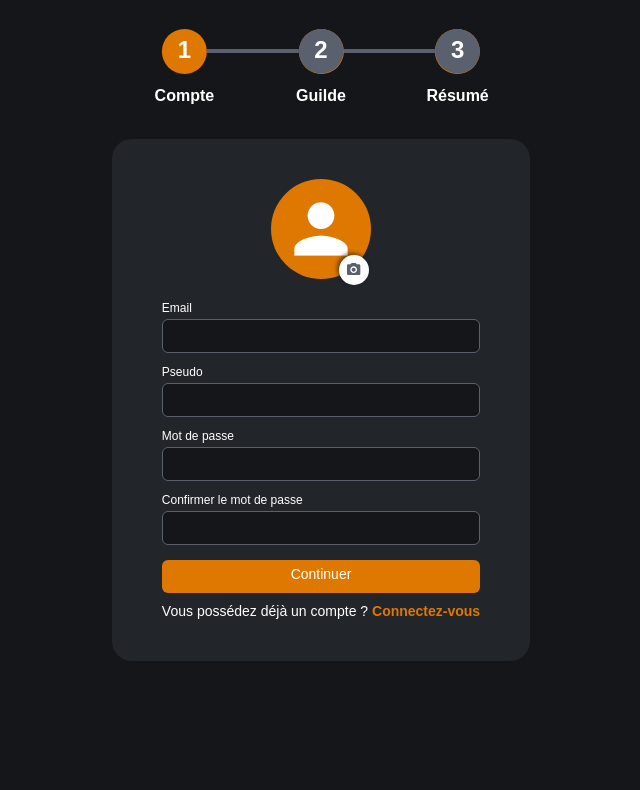
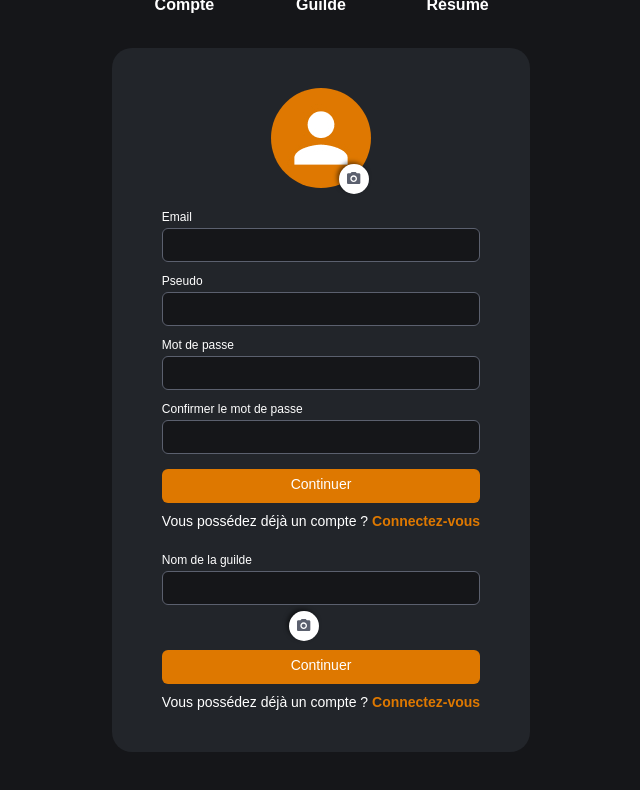
Before and after one commit to MelvinCourant/guild-battle-master, a Vue app in the folder front/: page /register in a window 1280 px wide. Shown: the top 790 px of the page, without its empty margins (319-959 px from the left). Built offline with nearby package versions, Linux system fonts and the light colour scheme.

Commit message:
:art: update forms to use provide inject to send forms and insert more than one form in component

```diff
--- a/front/src/components/FormPage.vue
+++ b/front/src/components/FormPage.vue
@@ -3,18 +3,14 @@
   import Form from "@components/utils/Form.vue";
   import Stepper from "@components/utils/Stepper.vue";
   import type { PropType } from "vue";
-  import type { ISteps, IImage, IForm } from "@models/form.ts";
+  import type { IStep, IImage } from "@models/form.ts";
 
   defineProps({
     steps: {
-      type: Array as PropType<ISteps>,
+      type: Array as PropType<Array<IStep>>,
     },
     image: {
       type: Object as PropType<IImage>,
-    },
-    form: {
-      type: Object as PropType<IForm>,
-      required: true,
     }
   })
 </script>
@@ -25,10 +21,10 @@
     </div>
     <div class="form-page__form">
       <Stepper
-          v-if="form.steps"
-          :steps="form.steps"
+          v-if="steps"
+          :steps="steps"
       />
-      <Form :form="form"/>
+      <Form/>
     </div>
   </div>
 </template>
--- a/front/src/components/utils/Form.vue
+++ b/front/src/components/utils/Form.vue
@@ -1,15 +1,11 @@
 <script setup lang="ts">
   import "@css/components/utils/form.scss";
   import Field from "@components/utils/Field.vue";
-  import type { PropType } from "vue";
   import type { IForm } from "@models/form.ts";
+  import { reactive, inject } from "vue";
 
-  defineProps({
-    form: {
-      type: Object as PropType<IForm>,
-      required: true,
-    }
-  })
+  const formContainer = reactive(inject('formContainer') as IForm);
+  const forms = reactive(formContainer.forms);
 </script>
 
 <template>
@@ -17,21 +13,29 @@
     <form class="form">
       <h2
           class="form__title"
-          v-if="form.title"
+          v-if="formContainer.title"
       >
-        {{ form.title }}
+        {{ formContainer.title }}
       </h2>
-      <div class="form__fields">
+      <div
+        class="form__fields"
+        v-for="(form, index) in forms"
+        :key="index"
+      >
         <div class="form__fields__inputs">
-          <Field
-              v-for="field in form.fields.splice(0, form.fields.length - 1)"
-              :key="field.label"
+          <template
+            v-for="(field, index) in form.fields"
+            :key="index"
+          >
+            <Field
               :label="field.label"
               :style="field.style"
               :error="field.error"
               :image="field.image"
               :input="field.input"
-          />
+              v-if="index !== form.fields.length - 1"
+            />
+          </template>
         </div>
         <div class="form__fields__footer">
           <Field
@@ -43,24 +47,24 @@
           />
           <p
               class="form__fields__footer__text"
-              v-if="form.footerText"
+              v-if="formContainer.footerText"
           >
-            {{ form.footerText.text }}
+            {{ formContainer.footerText.text }}
             <a
-                :href="form.footerText.href"
+                :href="formContainer.footerText.href"
             >
-              {{ form.footerText.link }}
+              {{ formContainer.footerText.link }}
             </a>
           </p>
         </div>
       </div>
     </form>
     <router-link
-        v-if="form.passwordForgotten"
-        :to="form.passwordForgotten.href"
+        v-if="formContainer.passwordForgotten"
+        :to="formContainer.passwordForgotten.href"
         class="password-forgotten"
     >
-      {{ form.passwordForgotten.text }}
+      {{ formContainer.passwordForgotten.text }}
     </router-link>
   </div>
 </template>
--- a/front/src/views/Login.vue
+++ b/front/src/views/Login.vue
@@ -2,6 +2,7 @@
   import '@css/views/login-register.scss';
   import FormPage from "@components/FormPage.vue";
   import { IImage, IForm } from "@models/form.ts";
+  import { provide } from "vue";
 
   function generateImgSrc(src: string) {
     return new URL(`../assets/imgs/${src}`, import.meta.url).href;
@@ -13,6 +14,9 @@
   }
   const loginForm: IForm = {
     title: 'Guild battle Master',
+    forms: [
+      {
+        id: 1,
         fields: [
           {
             label: 'Pseudo/email',
@@ -34,6 +38,8 @@
             }
           }
         ],
+      }
+    ],
     footerText: {
       text: 'Vous n’avez pas de compte ?',
       link: 'Inscrivez-vous',
@@ -44,10 +50,12 @@
       href: '/password-forgotten',
     }
   };
+
+  provide('formContainer', loginForm);
 </script>
 
 <template>
   <main class="login">
-    <FormPage :image="image" :form="loginForm" />
+    <FormPage :image="image"/>
   </main>
 </template>
--- a/front/src/views/Register.vue
+++ b/front/src/views/Register.vue
@@ -1,14 +1,14 @@
 <script setup lang="ts">
   import "@css/views/login-register.scss";
   import FormPage from "@components/FormPage.vue";
-  import { IForm } from "@models/form.ts";
+  import {IStep, IForm} from "@models/form.ts";
+  import { provide } from "vue";
 
   function generateImgSrc(src: string) {
     return new URL(`../assets/imgs/${src}`, import.meta.url).href;
   }
 
-  const registerForm: IForm = {
-    steps: [
+  const steps: IStep[] = [
       {
         level: 1,
         label: 'Compte',
@@ -24,7 +24,12 @@
         label: 'Résumé',
         active: false,
       },
-    ],
+  ];
+
+  const registerForm: IForm = {
+    forms: [
+      {
+        id: 1,
         fields: [
           {
             image: {
@@ -68,16 +73,44 @@
             }
           }
         ],
+      },
+      {
+        id: 2,
+        fields: [
+          {
+            label: 'Nom de la guilde',
+            input: {
+              type: 'text',
+            }
+          },
+          {
+            input: {
+              type: 'file',
+              accept: 'application/JSON',
+            }
+          },
+          {
+            input: {
+              type: 'button',
+              value: 'Continuer',
+              style: 'primary',
+            }
+          }
+        ],
+      }
+    ],
     footerText: {
       text: 'Vous possédez déjà un compte ?',
       link: 'Connectez-vous',
       href: '/login',
     }
   };
+
+  provide('formContainer', registerForm);
 </script>
 
 <template>
   <main class="register">
-    <FormPage :form="registerForm" />
+    <FormPage :steps="steps"/>
   </main>
 </template>
```
Also changed, not shown: front/src/models/form.ts (+10 -5 lines), 1 other file (tests, documents, lock files or other folders). Lines whose indentation alone changed are shown as unchanged.
